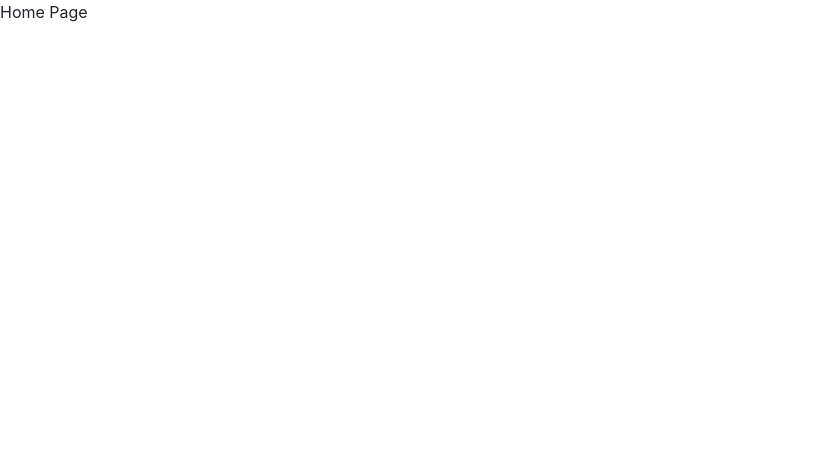
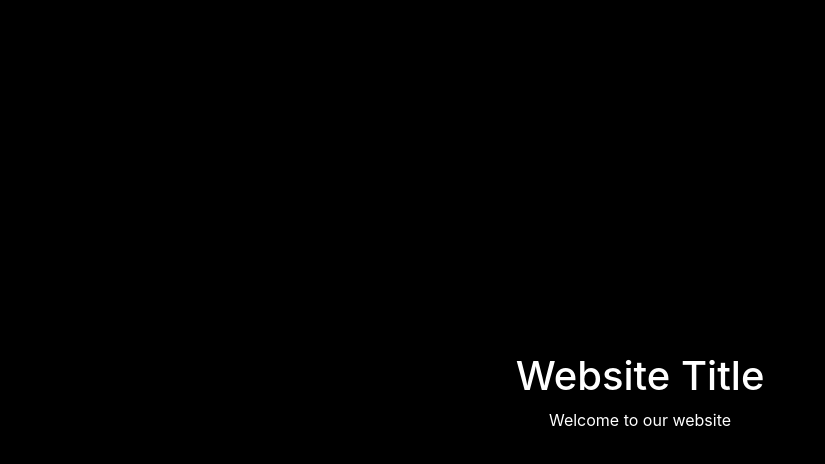
Before and after one commit to ahmed-abdelhamid/smow-hijama, a React (Create React App) app: page / in a window 1280 px wide. Shown: the top 464 px of the page, without its empty margins (0-825 px from the left). Built offline with nearby package versions, Linux system fonts and the light colour scheme.

Commit message:
Style home page

```diff
--- a/package.json
+++ b/package.json
@@ -4,6 +4,7 @@
   "private": true,
   "dependencies": {
     "bootstrap": "^4.1.3",
+    "node-sass": "^4.11.0",
     "react": "^16.6.3",
     "react-dom": "^16.6.3",
     "react-scripts": "2.1.1",
--- a/src/components/HomePage.js
+++ b/src/components/HomePage.js
@@ -1,3 +1,10 @@
 import React from 'react';
 
-export default () => <div>Home Page</div>;
+export default () => (
+  <div className="homepage d-flex align-items-center">
+    <div className="container text-white text-center">
+      <h1>Website Title</h1>
+      <p>Welcome to our website</p>
+    </div>
+  </div>
+);
--- /dev/null
+++ b/src/styles/components/_homepage.scss
@@ -0,0 +1,5 @@
+.homepage {
+  height: 100vh;
+  background-color: black;
+  vertical-align: middle;
+}
--- a/src/styles/index.scss
+++ b/src/styles/index.scss
@@ -0,0 +1 @@
+@import './components/homepage';
```
Also changed, not shown: 1 other file (tests, documents, lock files or other folders).
